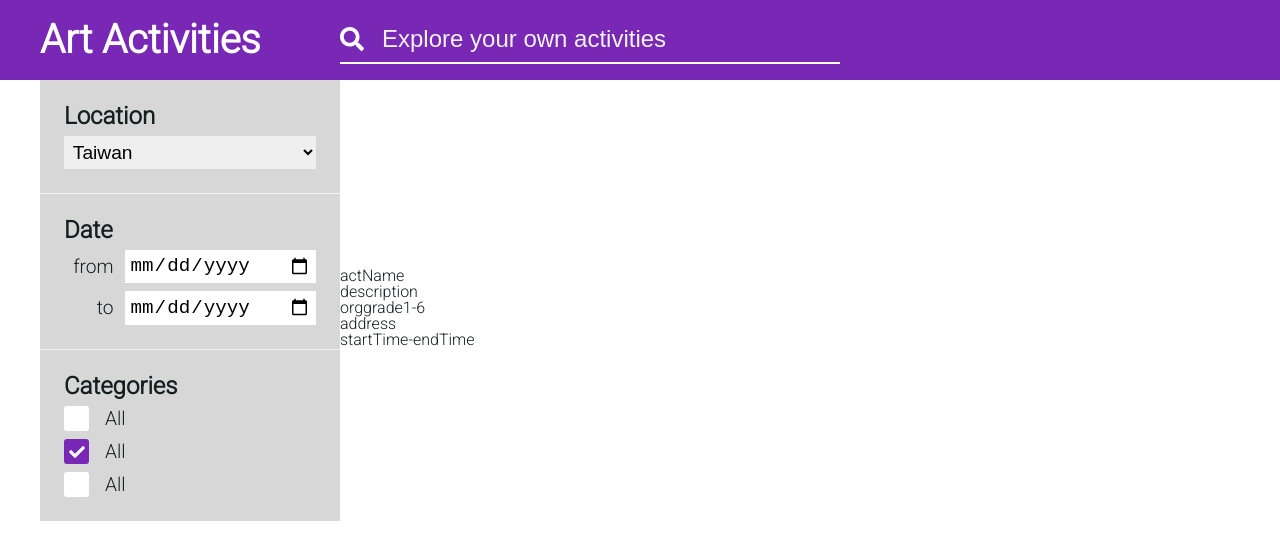
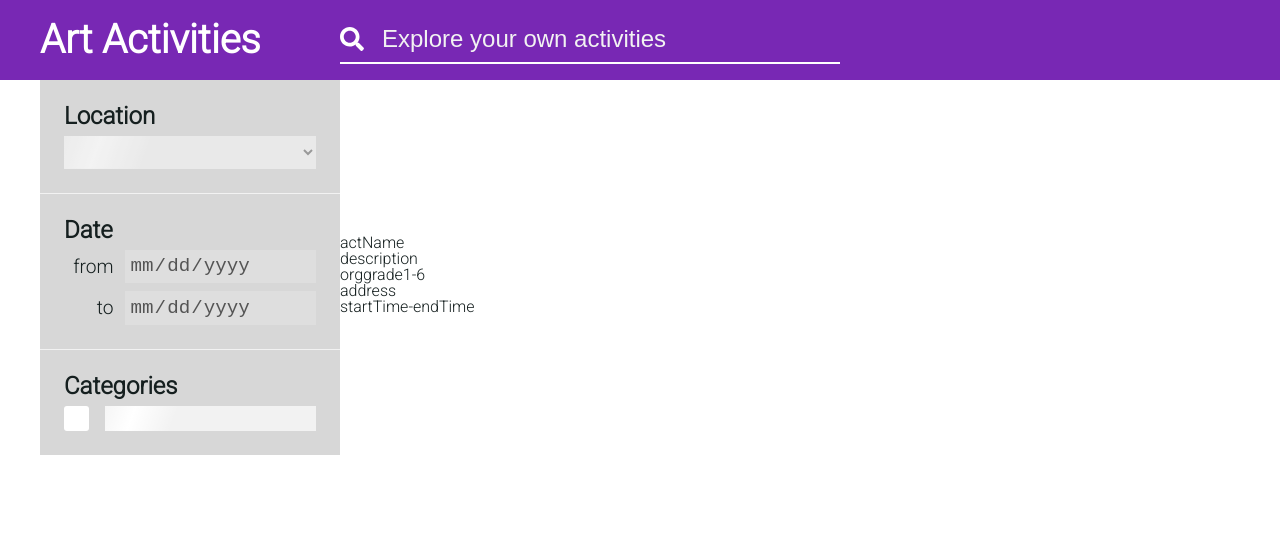
Before and after one commit to timchen0607/Art-Activities, a Vue app: page / in a window 1280 px wide. Shown: the top 560 px of the page. Built offline with nearby package versions, Linux system fonts and the light colour scheme.

Commit message:
Feat: 新增 資料載入中 畫面

```diff
--- a/src/App.vue
+++ b/src/App.vue
@@ -17,7 +17,7 @@
   </header>
   <div>
     <div class="container">
-      <Controller />
+      <Controller :dataReady="dataReady" />
       <router-view />
     </div>
   </div>
@@ -25,11 +25,17 @@
 
 <script>
 import Controller from "@/components/Controller.vue";
+import { ref } from "vue";
 
 export default {
   name: "App",
   components: {
     Controller,
+  },
+  setup() {
+    const dataReady = ref(false);
+
+    return { dataReady };
   },
 };
 </script>
--- a/src/assets/scss/_global.scss
+++ b/src/assets/scss/_global.scss
@@ -1,4 +1,9 @@
 @import "./_variables";
+@keyframes loading {
+  to {
+    background-position: -20%;
+  }
+}
 
 html,
 body {
@@ -26,3 +31,17 @@ body {
     flex: auto;
   }
 }
+
+.skeleton {
+  display: block;
+  background: linear-gradient(
+      110deg,
+      transparent 40%,
+      $c_light 50%,
+      transparent 60%
+    ),
+    $c_secondary-light;
+  background-size: 200% 100%;
+  background-position: 120%;
+  animation: 1.5s loading ease-in-out infinite;
+}
--- a/src/components/Controller.vue
+++ b/src/components/Controller.vue
@@ -2,7 +2,12 @@
   <aside>
     <section class="controller">
       <h2 class="controller-title">Location</h2>
-      <select class="controller-content">
+      <select
+        class="controller-content skeleton disabled"
+        disabled
+        v-if="!dataReady"
+      ></select>
+      <select class="controller-content" v-else>
         <option value="">Taiwan</option>
         <option value="">Taiwan</option>
         <option value="">Taiwan</option>
@@ -12,32 +17,32 @@
       <h2 class="controller-title">Date</h2>
       <div class="controller-content">
         <label class="controller-dateLabel" for="startDate">from</label>
-        <input type="date" id="startDate" />
+        <input type="date" disabled v-if="!dataReady" />
+        <input type="date" id="startDate" v-else />
       </div>
       <div class="controller-content">
         <label class="controller-dateLabel" for="endDate">to</label>
-        <input type="date" id="endDate" />
+        <input type="date" disabled v-if="!dataReady" />
+        <input type="date" id="endDate" v-else />
       </div>
     </section>
     <section class="controller">
       <h2 class="controller-title">Categories</h2>
-      <div class="controller-content">
-        <span class="controller-check">
-          <i class="fas fa-check"></i>
-        </span>
-        <span>All</span>
+      <div v-if="!dataReady">
+        <div class="controller-content disabled">
+          <span class="controller-check">
+            <i class="fas fa-check"></i>
+          </span>
+          <span class="controller-check-text skeleton"></span>
+        </div>
       </div>
-      <div class="controller-content">
-        <span class="controller-check checked">
-          <i class="fas fa-check"></i>
-        </span>
-        <span>All</span>
-      </div>
-      <div class="controller-content">
-        <span class="controller-check">
-          <i class="fas fa-check"></i>
-        </span>
-        <span>All</span>
+      <div v-else>
+        <div class="controller-content">
+          <span class="controller-check">
+            <i class="fas fa-check"></i>
+          </span>
+          <span>All</span>
+        </div>
       </div>
     </section>
   </aside>
@@ -47,6 +52,9 @@
 import { defineComponent } from "vue";
 export default defineComponent({
   name: "Controller",
+  props: {
+    dataReady: Boolean,
+  },
 });
 </script>
 
@@ -68,6 +76,9 @@ export default defineComponent({
     margin-top: 0.5rem;
     font-size: 1.2rem;
     cursor: pointer;
+    &.disabled {
+      cursor: unset;
+    }
   }
   & input[type="date"],
   select {
@@ -96,6 +107,10 @@ export default defineComponent({
     line-height: 27px;
     background-color: $c_light;
     border-radius: 3px;
+    &-text {
+      flex: auto;
+      height: 25px;
+    }
     &.checked {
       background-color: $c_primary;
     }
```
